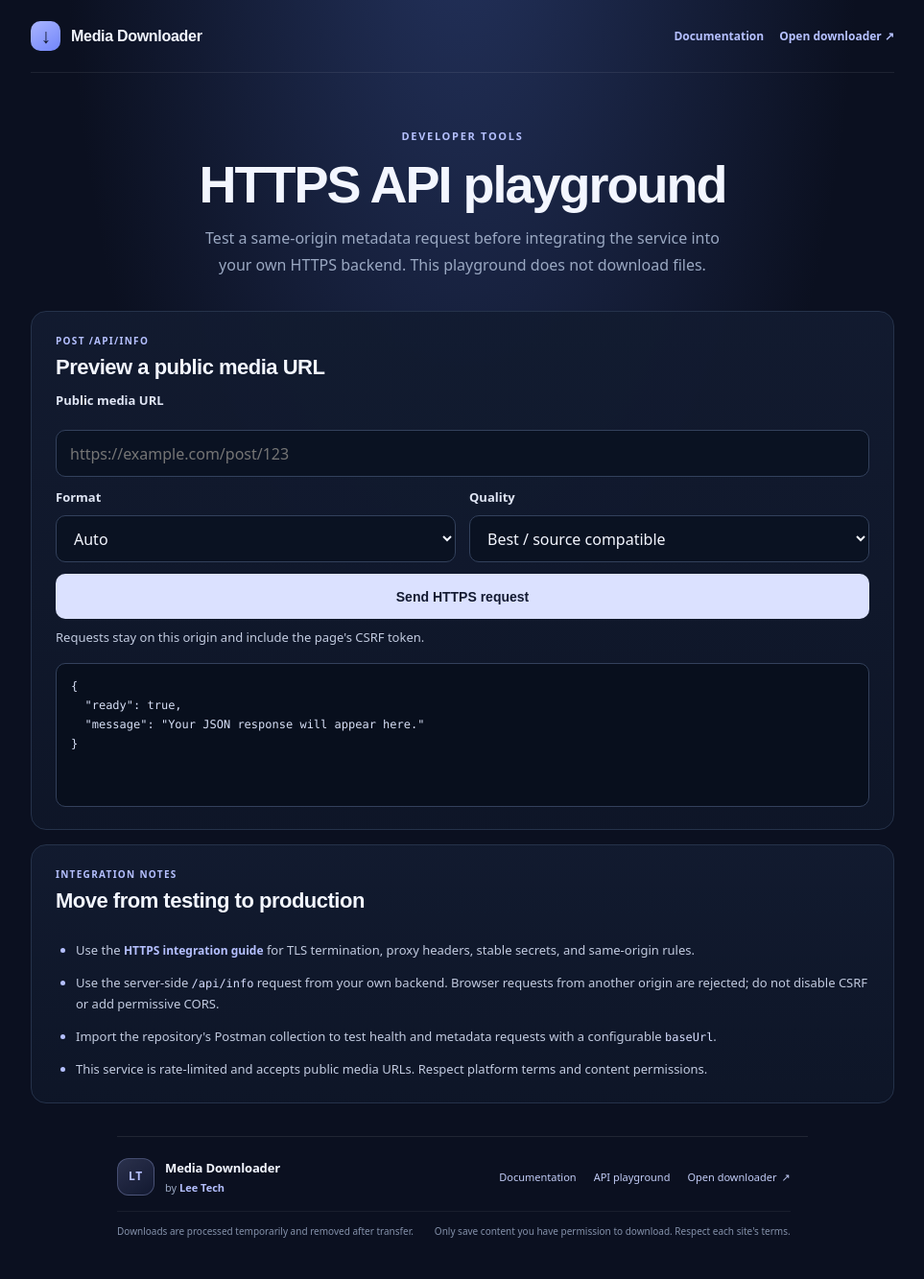
After one commit to leetech254/web-downloader, a Flask app: page /api-playground in a window 1280 px wide. The commit adds this page. Shown: the whole page at 96% size, without its empty margins (158-1121 px from the left). Run offline with Flask 3, Linux system fonts and the light colour scheme; some libraries are stand-ins or nearby versions.

Commit message:
Add HTTPS API testing tools

```diff
--- a/app.py
+++ b/app.py
@@ -620,6 +620,12 @@ def documentation():
     )
 
 
+@app.get("/api-playground")
+def api_playground():
+    csrf_token = session.setdefault("csrf_token", secrets.token_urlsafe(32))
+    return render_template("api_playground.html", csrf_token=csrf_token)
+
+
 @app.get("/robots.txt")
 def robots_txt():
     lines = [
--- a/public/manus-routes.json
+++ b/public/manus-routes.json
@@ -1 +1 @@
-{"routes":[{"path":"/","title":"Social Media Video & Audio Downloader | Lee Tech"},{"path":"/docs","title":"Social Media Video & Audio Downloader Guide | Lee Tech"}]}
+{"routes":[{"path":"/","title":"Social Media Video & Audio Downloader | Lee Tech"},{"path":"/docs","title":"Social Media Video & Audio Downloader Guide | Lee Tech"},{"path":"/api-playground","title":"HTTPS API Playground | Media Downloader"}]}
--- /dev/null
+++ b/static/api-playground.js
@@ -0,0 +1,50 @@
+(() => {
+  const form = document.getElementById('api-playground-form');
+  if (!form) return;
+  const format = document.getElementById('playground-format');
+  const quality = document.getElementById('playground-quality');
+  const submit = document.getElementById('playground-submit');
+  const status = document.getElementById('playground-status');
+  const output = document.getElementById('playground-response');
+
+  function syncQualityOptions() {
+    const audio = format.value === 'mp3';
+    const options = audio
+      ? [['320', 'MP3 320 kbps'], ['256', 'MP3 256 kbps'], ['192', 'MP3 192 kbps'], ['128', 'MP3 128 kbps']]
+      : [['best', 'Best / source compatible'], ['2160', 'Up to 2160p'], ['1080', 'Up to 1080p'], ['720', 'Up to 720p'], ['480', 'Up to 480p']];
+    quality.replaceChildren(...options.map(([value, label]) => {
+      const option = document.createElement('option');
+      option.value = value;
+      option.textContent = label;
+      return option;
+    }));
+  }
+
+  format.addEventListener('change', syncQualityOptions);
+  syncQualityOptions();
+
+  form.addEventListener('submit', async (event) => {
+    event.preventDefault();
+    if (!form.reportValidity()) return;
+    submit.disabled = true;
+    status.textContent = 'Sending a same-origin HTTPS request…';
+    output.textContent = '';
+    try {
+      const response = await fetch('/api/info', {
+        method: 'POST',
+        headers: { Accept: 'application/json' },
+        body: new FormData(form),
+      });
+      const payload = await response.json().catch(() => ({ error: 'The server returned a non-JSON response.' }));
+      output.textContent = JSON.stringify(payload, null, 2);
+      status.textContent = response.ok
+        ? 'Request completed successfully.'
+        : `Request failed with HTTP ${response.status}.`;
+    } catch (error) {
+      output.textContent = JSON.stringify({ error: error?.message || 'The request could not be completed.' }, null, 2);
+      status.textContent = 'The request could not reach this HTTPS service.';
+    } finally {
+      submit.disabled = false;
+    }
+  });
+})();
--- a/static/app.css
+++ b/static/app.css
@@ -196,6 +196,7 @@
 
 /* On-site documentation */
 .docs-shell { max-width: 900px; }
+.docs-top-nav { display: flex; align-items: center; gap: 16px; }
 .docs-top-link, .docs-inline-link { color: var(--accent-2); font-size: 12px; font-weight: 700; text-decoration: none; }
 .docs-top-link:hover, .docs-inline-link:hover { color: #fff; text-decoration: underline; text-underline-offset: 3px; }
 .docs-hero { max-width: 720px; margin: 58px auto 34px; text-align: center; }
@@ -209,6 +210,9 @@
 .docs-section p:not(.docs-kicker):not(.platform-note) { color: #c2cbe0; font-size: 13px; line-height: 1.7; }
 .docs-section code { color: #d8dfff; font: 500 .92em/1.4 ui-monospace, SFMono-Regular, Menlo, Consolas, monospace; }
 .docs-code { overflow-x: auto; margin: 16px 0 0; padding: 14px 15px; border: 1px solid #33415c; border-radius: 10px; background: #080f1d; color: #d8e0f7; font: 12px/1.65 ui-monospace, SFMono-Regular, Menlo, Consolas, monospace; }
+.playground-card form { display: grid; gap: 12px; }
+.playground-grid { display: grid; grid-template-columns: 1fr 1fr; gap: 14px; }
+.playground-response { min-height: 150px; margin-bottom: 0; white-space: pre-wrap; }
 .docs-kicker { margin: 0 0 7px; color: var(--accent-2); font-size: 10px; font-weight: 700; letter-spacing: 1.3px; text-transform: uppercase; }
 .docs-steps, .docs-list { display: grid; gap: 12px; margin: 0; padding-left: 21px; color: #c2cbe0; font-size: 13px; line-height: 1.7; }
 .docs-steps li::marker { color: var(--accent-2); font-weight: 700; }
@@ -225,4 +229,6 @@
   .docs-section h2 { font-size: 20px; }
   .docs-actions { justify-content: flex-start; }
   .docs-hero .docs-actions { justify-content: center; }
+  .docs-top-nav { gap: 10px; }
+  .playground-grid { grid-template-columns: 1fr; }
 }
--- a/templates/_footer.html
+++ b/templates/_footer.html
@@ -9,6 +9,7 @@
     </a>
     <nav class="footer-nav" aria-label="Site links">
       <a href="/docs">Documentation</a>
+      <a href="/api-playground">API playground</a>
       <a href="/">Open downloader <span aria-hidden="true">↗</span></a>
     </nav>
   </div>
--- /dev/null
+++ b/templates/api_playground.html
@@ -0,0 +1,80 @@
+<!doctype html>
+<html lang="en">
+<head>
+  <meta charset="utf-8">
+  <meta name="viewport" content="width=device-width, initial-scale=1">
+  <meta name="color-scheme" content="dark">
+  <meta name="theme-color" content="#0b1020">
+  <link rel="icon" href="{{ url_for('static', filename='favicon.svg', v=static_asset_version) }}" type="image/svg+xml">
+  <link rel="stylesheet" href="{{ url_for('static', filename='app.css', v=static_asset_version) }}">
+  <title>HTTPS API Playground | Media Downloader</title>
+  <meta name="robots" content="noindex, nofollow">
+</head>
+<body>
+  <main class="shell docs-shell playground-shell">
+    <header class="topbar">
+      <a class="brand" href="/" aria-label="Media Downloader home"><span class="brand-mark" aria-hidden="true">↓</span> Media Downloader</a>
+      <nav class="docs-top-nav" aria-label="Developer navigation">
+        <a class="docs-top-link" href="/docs">Documentation</a>
+        <a class="docs-top-link" href="/">Open downloader <span aria-hidden="true">↗</span></a>
+      </nav>
+    </header>
+
+    <section class="docs-hero" aria-labelledby="page-title">
+      <p class="eyebrow">Developer tools</p>
+      <h1 id="page-title">HTTPS API playground</h1>
+      <p class="intro">Test a same-origin metadata request before integrating the service into your own HTTPS backend. This playground does not download files.</p>
+    </section>
+
+    <section class="docs-section playground-card" aria-labelledby="request-title">
+      <p class="docs-kicker">POST /api/info</p>
+      <h2 id="request-title">Preview a public media URL</h2>
+      <form id="api-playground-form">
+        <input type="hidden" name="csrf_token" value="{{ csrf_token }}">
+        <label class="field-label" for="playground-url">Public media URL</label>
+        <input id="playground-url" name="url" type="url" required maxlength="2048" placeholder="https://example.com/post/123" autocomplete="url">
+        <div class="playground-grid">
+          <div>
+            <label class="field-label" for="playground-format">Format</label>
+            <select id="playground-format" name="format">
+              <option value="auto" selected>Auto</option>
+              <option value="mp4">MP4 video</option>
+              <option value="mp3">MP3 audio</option>
+            </select>
+          </div>
+          <div>
+            <label class="field-label" for="playground-quality">Quality</label>
+            <select id="playground-quality" name="quality">
+              <option value="best" selected>Best / source compatible</option>
+              <option value="1080">Up to 1080p</option>
+              <option value="720">Up to 720p</option>
+              <option value="192">MP3 192 kbps</option>
+              <option value="128">MP3 128 kbps</option>
+            </select>
+          </div>
+        </div>
+        <button class="button button-primary" type="submit" id="playground-submit">Send HTTPS request</button>
+      </form>
+      <p id="playground-status" class="hint" role="status" aria-live="polite">Requests stay on this origin and include the page's CSRF token.</p>
+      <pre id="playground-response" class="docs-code playground-response" aria-label="API response" tabindex="0">{
+  "ready": true,
+  "message": "Your JSON response will appear here."
+}</pre>
+    </section>
+
+    <section class="docs-section" aria-labelledby="integration-notes-title">
+      <p class="docs-kicker">Integration notes</p>
+      <h2 id="integration-notes-title">Move from testing to production</h2>
+      <ul class="docs-list">
+        <li>Use the <a class="docs-inline-link" href="/docs#https-title">HTTPS integration guide</a> for TLS termination, proxy headers, stable secrets, and same-origin rules.</li>
+        <li>Use the server-side <code>/api/info</code> request from your own backend. Browser requests from another origin are rejected; do not disable CSRF or add permissive CORS.</li>
+        <li>Import the repository's Postman collection to test health and metadata requests with a configurable <code>baseUrl</code>.</li>
+        <li>This service is rate-limited and accepts public media URLs. Respect platform terms and content permissions.</li>
+      </ul>
+    </section>
+
+    {% include "_footer.html" %}
+  </main>
+  <script src="{{ url_for('static', filename='api-playground.js', v=static_asset_version) }}" defer></script>
+</body>
+</html>
--- a/templates/docs.html
+++ b/templates/docs.html
@@ -58,6 +58,7 @@
       <p class="intro">A straightforward guide to previewing public media links, choosing an output, and saving your file.</p>
       <div class="docs-actions">
         <a class="button button-primary docs-cta" href="/">Open the downloader</a>
+        <a class="docs-inline-link" href="/api-playground">Open API playground</a>
         <span>No account or API key required.</span>
       </div>
     </section>
@@ -121,6 +122,7 @@
           <li><strong>Reuse the guide safely.</strong> Link to <code>/docs</code> or copy its user-facing instructions with attribution. Do not copy secrets, cookie files, or server environment values into another site.</li>
         </ol>
         <p class="docs-callout">For a browser application on a different domain, use a server-side integration that you control or deploy this app under the same origin. Do not disable CSRF, add permissive CORS, or expose account cookies to make cross-origin requests work.</p>
+        <p class="docs-callout"><a class="docs-inline-link" href="/api-playground">Open the interactive API playground</a> to test the metadata endpoint in your browser, or import the Postman collection from the repository for server-side testing.</p>
         <h3>HTTPS request examples</h3>
         <pre class="docs-code"><code># Check that your HTTPS deployment is ready
 curl -fsS https://downloader.example.com/healthz
```
Also changed, not shown: postman/media-downloader-https.postman_collection.json (added, +72 -0 lines), test_app.py (+13 -0 lines), README.md.
